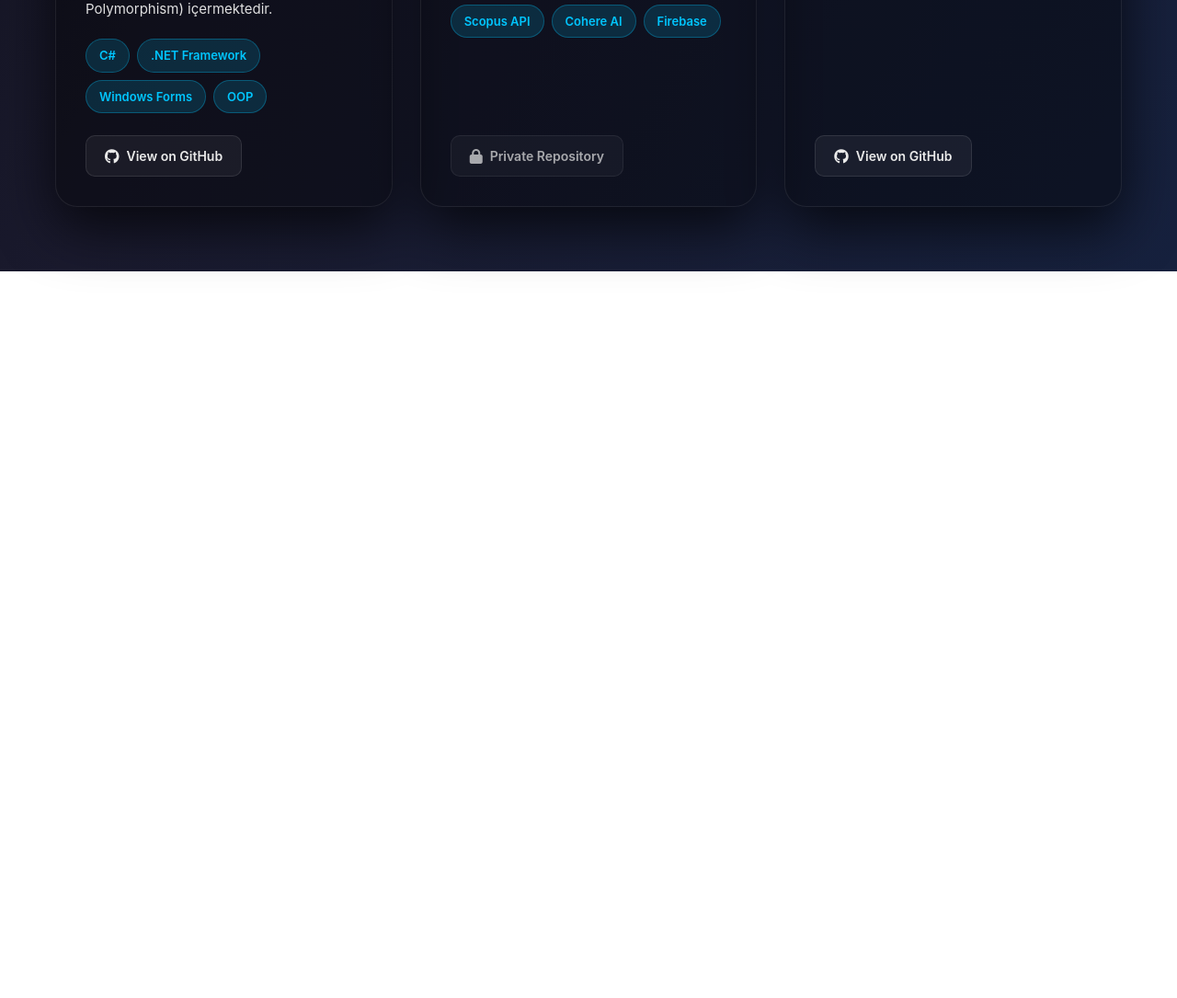
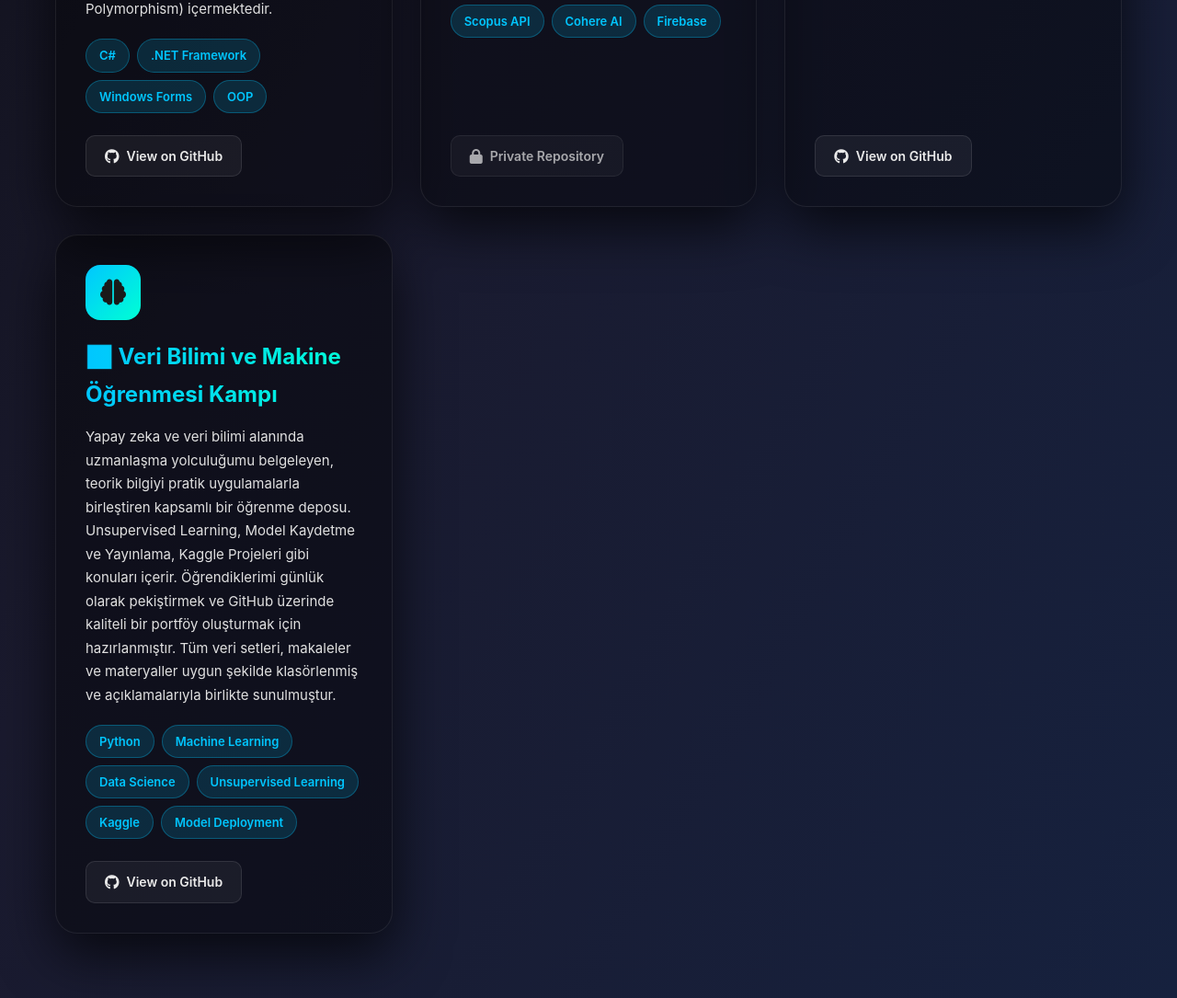
Before and after one commit to merenaydin23/personal-website, a plain HTML site: page home page/projects.html in a window 1280 px wide. Shown: the part 1700-2785 px from the top of the page at 92% size. Before the commit the page ends 1995 px from the top, so only its background shows below. Drawn offline with Linux system fonts and the light colour scheme.

Commit message:
Veri Bilimi ve Makine Öğrenmesi Kampı projesi eklendi

```diff
--- a/home page/projects.html
+++ b/home page/projects.html
@@ -213,6 +213,41 @@
             <i class="fab fa-github"></i> View on GitHub
           </a>
         </div>
+
+        <!-- Project Card 7 - Veri Bilimi ve Makine Öğrenmesi Kampı -->
+        <div class="project-card">
+          <div class="project-icon">
+            <i class="fas fa-brain"></i>
+          </div>
+          <h3 class="project-title">
+            📊 Veri Bilimi ve Makine Öğrenmesi Kampı
+          </h3>
+          <p class="project-description">
+            Yapay zeka ve veri bilimi alanında uzmanlaşma yolculuğumu
+            belgeleyen, teorik bilgiyi pratik uygulamalarla birleştiren kapsamlı
+            bir öğrenme deposu. Unsupervised Learning, Model Kaydetme ve
+            Yayınlama, Kaggle Projeleri gibi konuları içerir. Öğrendiklerimi
+            günlük olarak pekiştirmek ve GitHub üzerinde kaliteli bir portföy
+            oluşturmak için hazırlanmıştır. Tüm veri setleri, makaleler ve
+            materyaller uygun şekilde klasörlenmiş ve açıklamalarıyla birlikte
+            sunulmuştur.
+          </p>
+          <div class="project-tech">
+            <span class="tech-tag">Python</span>
+            <span class="tech-tag">Machine Learning</span>
+            <span class="tech-tag">Data Science</span>
+            <span class="tech-tag">Unsupervised Learning</span>
+            <span class="tech-tag">Kaggle</span>
+            <span class="tech-tag">Model Deployment</span>
+          </div>
+          <a
+            href="https://github.com/merenaydin23/veri-bilimi-makine-ogrenmesi-kampi"
+            target="_blank"
+            class="project-link"
+          >
+            <i class="fab fa-github"></i> View on GitHub
+          </a>
+        </div>
       </div>
     </section>
 
```
